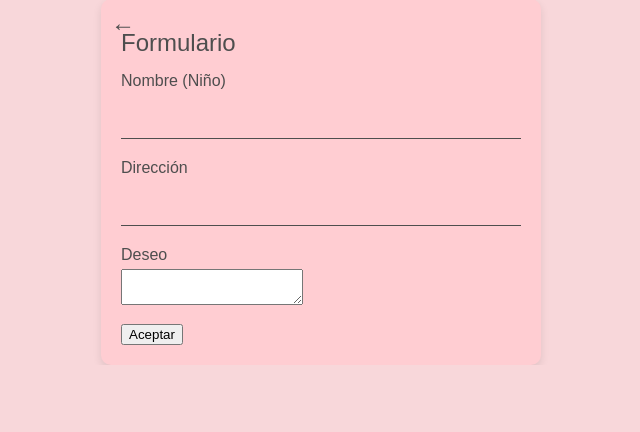
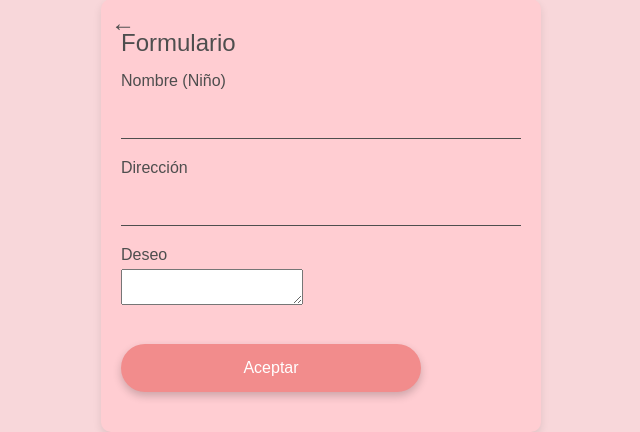
Before and after one commit to JavierHernandez115/AplicacionSeminario, a PHP site: page / in a window 1280 px wide. Shown: the part 2205-2637 px from the top of the page, without its empty margins (319-959 px from the left). Before the commit the page ends 2570 px from the top, so only its background shows below. Run offline with PHP 8.4, Linux system fonts and the light colour scheme.

Commit message:
tercer commit

```diff
--- a/components/datos_niños.php
+++ b/components/datos_niños.php
@@ -14,6 +14,6 @@
                 <label for="wish">Deseo</label>
                 <textarea id="wish" name="wish"></textarea>
             </div>
-            <button class="continue-button">Aceptar</button>
+            <button class="continue-button next-button">Aceptar</button>
         </form>
     </div>
```
